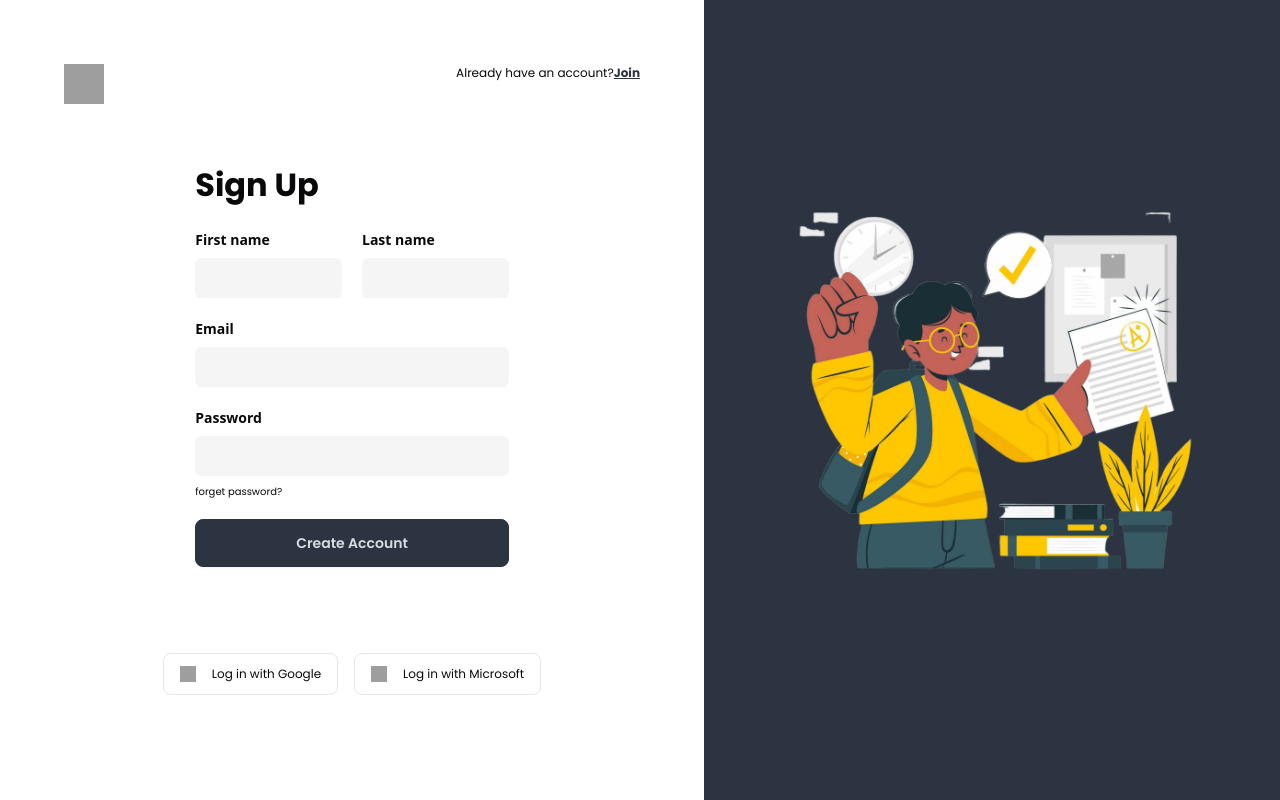
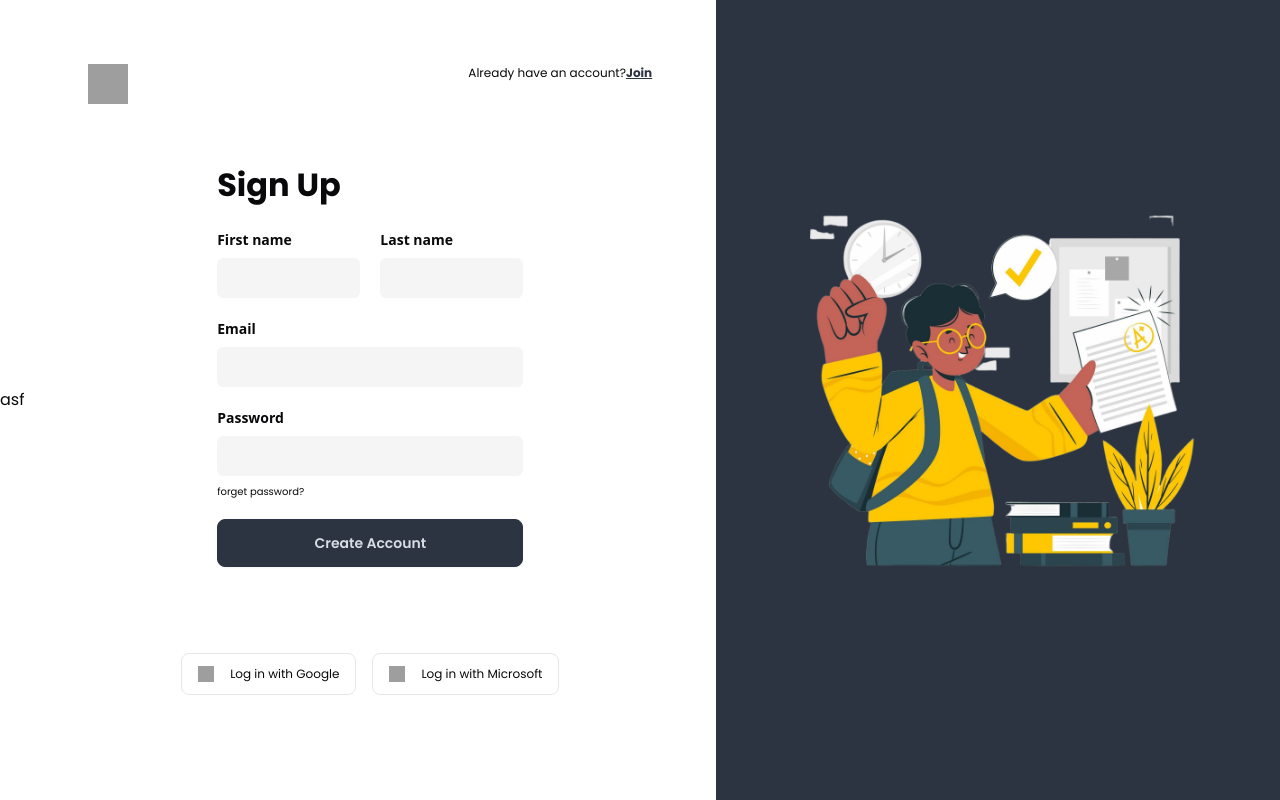
Before and after one commit to Guna-1527/exam-pro, a Next.js app: page /auth/signup in a window 1280 px wide. Built offline with nearby package versions, Linux system fonts and the light colour scheme; grey boxes are pictures that could not be loaded.

Commit message:
sign up backend and toast is almost completed

```diff
--- a/package.json
+++ b/package.json
@@ -17,6 +17,7 @@
     "react": "^19.0.0",
     "react-dom": "^19.0.0",
     "react-firebase-hooks": "^5.1.1",
+    "react-hot-toast": "^2.5.2",
     "tailwind-merge": "^3.0.2",
     "tailwindcss-animate": "^1.0.7"
   },
--- a/src/app/auth/signup/page.tsx
+++ b/src/app/auth/signup/page.tsx
@@ -9,6 +9,7 @@ import { useRouter } from "next/router";
 import { createUserWithEmailAndPassword } from "firebase/auth";
 import { auth, db } from "@/app/lib/Firebase";
 import { setDoc, doc } from "firebase/firestore";
+import toast, { Toaster } from "react-hot-toast";
 
 function SignUp() {
   const [firstName, setFirstName] = useState("");
@@ -16,7 +17,9 @@ function SignUp() {
   const [email, setEmail] = useState("");
   const [password, setPassword] = useState("");
   // const [error, setError] = useState<string | null>(null);
-  const router = useRouter();
+  // const router = useRouter();
+
+  const notify = () => toast("Here is your toast.");
 
   const handleRegister = async (e: any) => {
     e.preventDefault();
@@ -29,11 +32,11 @@ function SignUp() {
           firstName: firstName,
           lastName: lastName,
         });
+        {
+          notify;
+        }
+        console.log(user);
       }
-
-      useEffect(() => {
-        router.push("/student/dashboard"); // Example redirect
-      }, [router]);
     } catch (error) {
       console.log(error);
     }
@@ -41,6 +44,7 @@ function SignUp() {
 
   return (
     <div className="w-screen h-screen flex flex-row font-title">
+      <button onClick={notify}>asf</button>
       <div className="flex-1 w-screen h-screen flex flex-col justify-between p-16 items-center">
         <div className="flex justify-between w-full">
           <img
@@ -143,6 +147,7 @@ function SignUp() {
           <Image src={sign} alt="Sign up cover image" />
         </div>
       </div>
+      <Toaster />
     </div>
   );
 }
```
Also changed, not shown: 2 other files (tests, documents, lock files or other folders).
